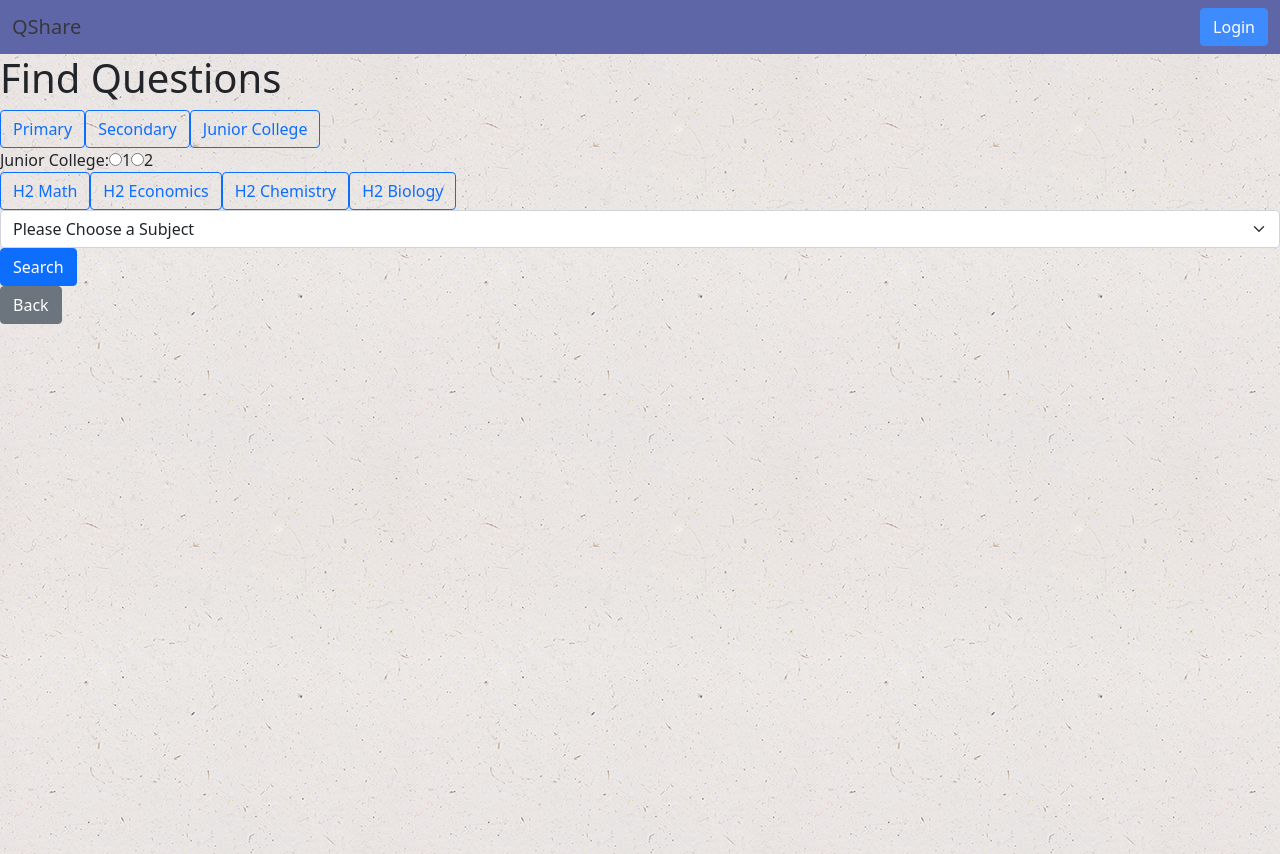
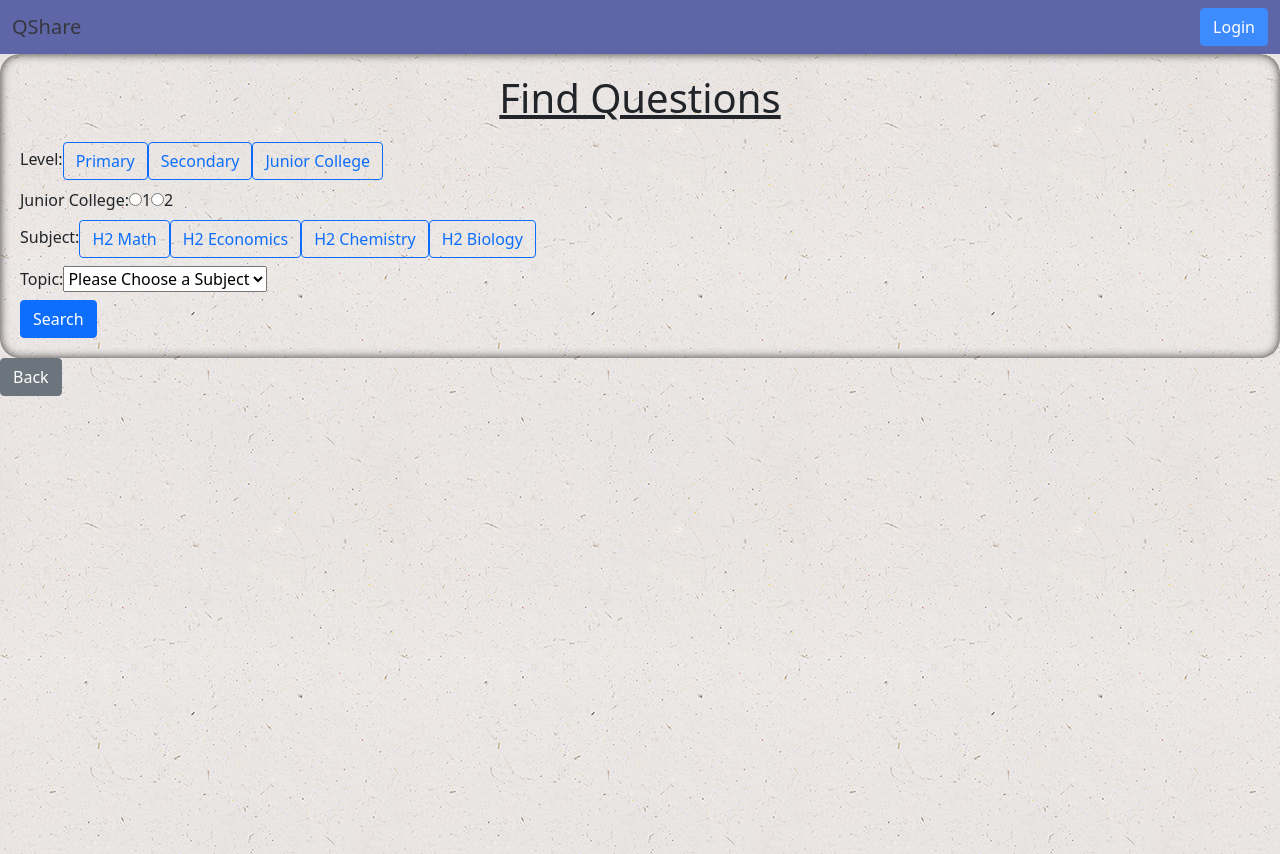
Before and after one commit to sh3ngsh3ng/Project-02-V2, a React (Create React App) app: page / in a window 1280 px wide. Both pictures are taken after a click on the button "Start". Built offline with nearby package versions, Linux system fonts and the light colour scheme.

Commit message:
added label for question searchform

```diff
--- a/src/App.css
+++ b/src/App.css
@@ -220,3 +220,19 @@
 /* end of addnew page */
 
 /* end of QuestionManagement page */
+
+/* start of QuestionPage */
+
+/* start of SearchForm */
+#search-form {
+  padding: 20px;
+  border-radius: 20px;
+  box-shadow: inset 0 0 10px #383535;
+}
+
+#search-form-title {
+  text-decoration: underline;
+  display: flex;
+  justify-content: center;
+  margin-bottom: 20px;
+}
--- a/src/components/SearchForm.js
+++ b/src/components/SearchForm.js
@@ -23,20 +23,20 @@ export default function SearchForm (props) {
 
     }
 
-
-
-        return (
-            <React.Fragment>
-                <div>
-                    <div><h1>Find Questions</h1></div>
-                    <div>
+    return (
+        <React.Fragment>
+            <div>
+                <div id="search-form">
+                    <div><h1 id="search-form-title">Find Questions</h1></div>
+                    <div className="mb-2">
+                        <label>Level: </label>
                         <LevelBtn data={props.data}
                                     updateFormField = {props.updateFormField}
                                     variants={variants}
                                     selectedLevel={props.selectedLevel}
                                     />
                         </div>
-                    <div>
+                    <div className="mb-2">
                         <GradeRadioBtn data={props.data}
                                         selectedLevel = {props.selectedLevel}
                                         selectedGrade = {props.selectedGrade}
@@ -44,7 +44,8 @@ export default function SearchForm (props) {
                                         levelObj = {props.levelObj}
                                         variants={variants}/>
                         </div>
-                    <div>
+                    <div className="mb-2">
+                        <label>Subject: </label>
                         <SubjectBtn data={props.data}
                                     selectSubject = {props.selectSubject}
                                     selectedSubject = {props.selectedSubject}
@@ -54,7 +55,8 @@ export default function SearchForm (props) {
                                     variants={variants}
                                     />
                     </div>
-                    <div>
+                    <div className="mb-2">
+                        <label>Topic: </label>
                         <TopicList data={props.data}
                                     selectedLevel = {props.selectedLevel}
                                     levelObj = {props.levelObj}
@@ -66,6 +68,7 @@ export default function SearchForm (props) {
                     </div>
                     <SearchBtn searchQuestions = {props.searchQuestions}/>
                 </div>
-            </React.Fragment>
-        )
+            </div>
+        </React.Fragment>
+    )
 }
--- a/src/components/TopicList.js
+++ b/src/components/TopicList.js
@@ -8,13 +8,13 @@ export default function TopicList (props) {
 
     if (selectedSubject === "") {
         return (
-            <select className="form-select">
+            <select>
                 <option>Please Choose a Subject</option>
             </select>
         )
     } else {
         return (
-            <select className= "form-select"
+            <select class=""
                     onChange={props.updateFormField}
                     name ="selectedTopic">
                 <option value="">Please Choose a Topic</option>
```
